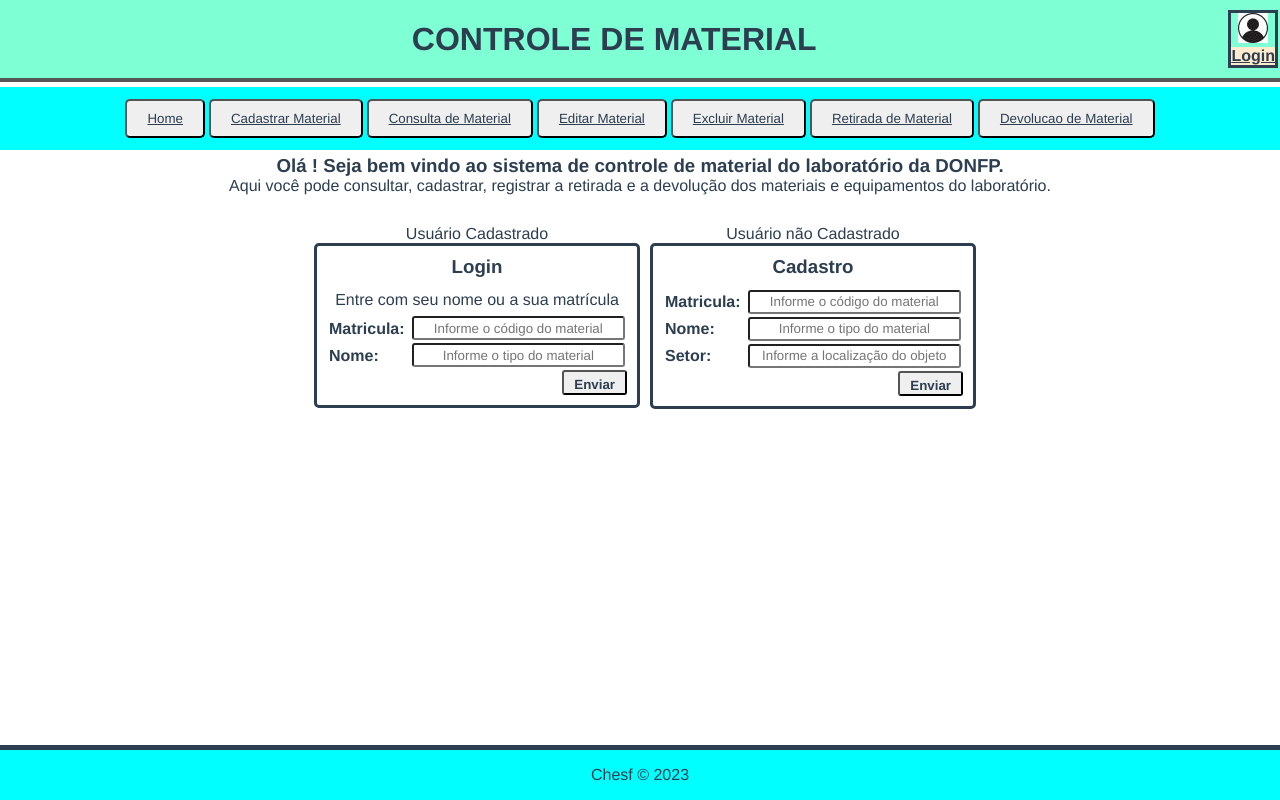
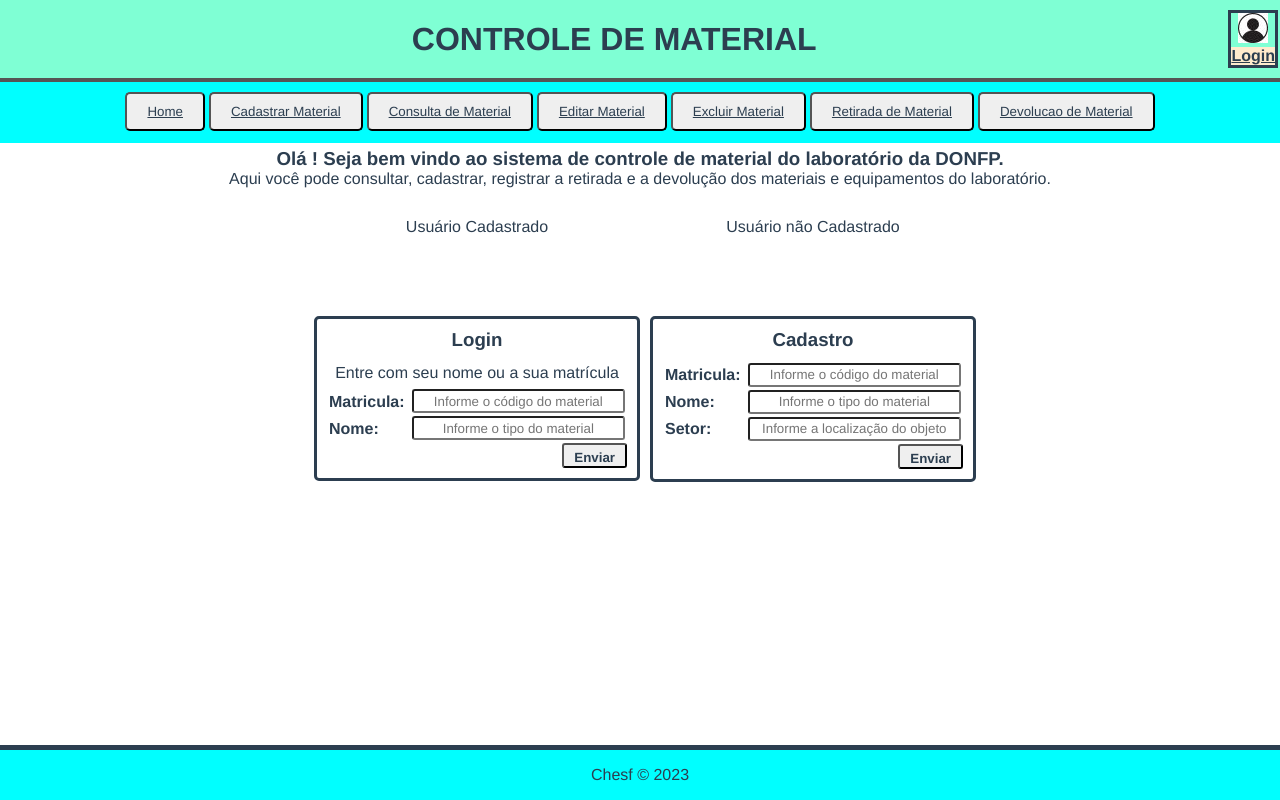
Before and after one commit to DalecioMoura/controle-de-material, a Vue app: page / in a window 1280 px wide. Built offline with nearby package versions, Linux system fonts and the light colour scheme.

Commit message:
Add files via upload

```diff
--- a/src/App.vue
+++ b/src/App.vue
@@ -1,5 +1,5 @@
 <template>
-  <div>
+  <div id="div-principal">
     <div id="div-header">
       <h1>CONTROLE DE MATERIAL</h1>
       <div id="icone"><IconeLogin :usuario="dados_login" @logout="logout"/></div>
@@ -31,7 +31,6 @@
   import Footer from './components/footer.vue';
   import FormLoginCadastro from './components/FormLoginCadastro.vue';
   import router from './router';
-  import main from './main';
 
   export default{
     name: "App",
@@ -92,7 +91,14 @@
 }
 /*<!--div id="div-header" style="display: flex; background-color: aquamarine; box-sizing: border-box; border-bottom: 4px solid #555; height: 100px;
     justify-content: center; text-align: center; padding: 10px;"-->*/
+
+#div-principal{
+  margin-top: 80px;
+  margin-bottom: 30px;
+}
+
 #div-header{
+  position: fixed;
   width: 100%;
   display: flex;
   justify-content: flex-end;
```
